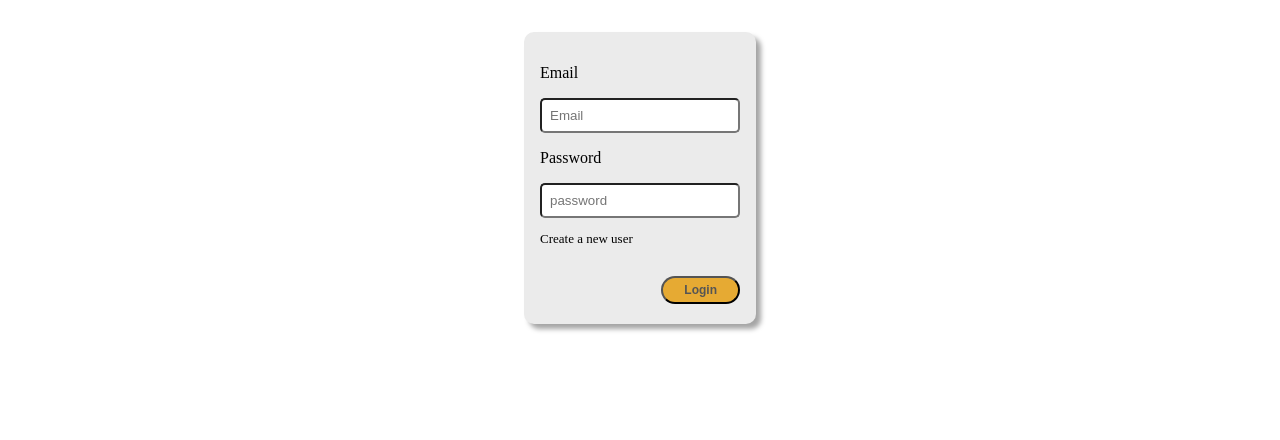
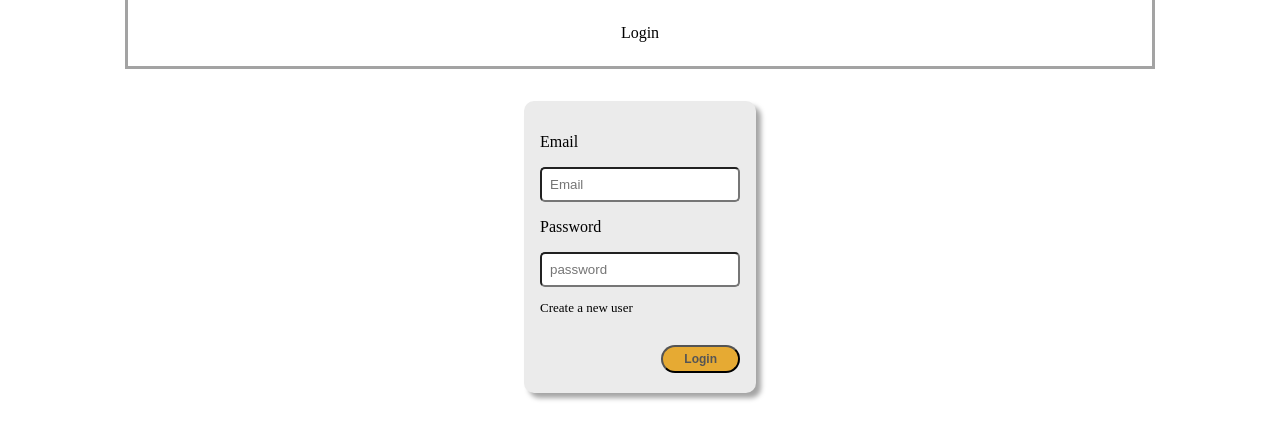
Before and after one commit to axel-bjornfot/inlogg, a React (Create React App) app: page / in a window 1280 px wide. Shown: the top 440 px of the page. Built offline with nearby package versions, Linux system fonts and the light colour scheme; no server answers.

Commit message:
navbar css

```diff
--- a/src/App.js
+++ b/src/App.js
@@ -4,6 +4,7 @@ import MemeContext from "./context/MemeProvider";
 import Home from "./pages/Home";
 import Register from "./pages/Register";
 import List from "./pages/List";
+import Navbar from "./component/Navbar";
 
 function App() {
   return (
@@ -11,6 +12,7 @@ function App() {
       <UserContext>
         <MemeContext>
           <BrowserRouter>
+            <Navbar />
             <Route exact path='/' component={Home} />
             <Route exact path='/register' component={Register} />
             <Route exact path='/list' component={List} />
--- a/src/component/Navbar.jsx
+++ b/src/component/Navbar.jsx
@@ -0,0 +1,42 @@
+import { NavLink, useHistory } from "react-router-dom";
+import { UserContext } from "../context/UserProvider";
+import { useContext, useEffect } from "react";
+import styles from "./css/Navbar.module.css";
+
+const Navbar = () => {
+  const { logout, whoami, loggedIn } = useContext(UserContext);
+  const history = useHistory();
+
+  useEffect(() => {
+    whoami(loggedIn);
+  }, []);
+
+  const handleSubmit = async () => {
+    let result = await logout();
+    console.log(result);
+    if (result.success) {
+      history.push("/");
+    }
+  };
+  console.log(loggedIn);
+  return (
+    <nav className={styles.navbar}>
+      {loggedIn ? (
+        <>
+          <NavLink className={styles.link} exact to='/List'>
+            List
+          </NavLink>
+          <span onClick={handleSubmit} className={styles.link}>
+            Logout
+          </span>
+        </>
+      ) : (
+        <NavLink to='/' className={styles.link}>
+          Login
+        </NavLink>
+      )}
+    </nav>
+  );
+};
+
+export default Navbar;
--- /dev/null
+++ b/src/component/css/Navbar.module.css
@@ -0,0 +1,26 @@
+.navbar {
+  text-align: center;
+  border-bottom: 3px solid rgb(163, 163, 163);
+  border-left: 3px solid rgb(163, 163, 163);
+  border-right: 3px solid rgb(163, 163, 163);
+  width: 80%;
+  margin: auto;
+  padding-top: 1.5rem;
+  padding-bottom: 1.5rem;
+}
+
+.link {
+  color: black;
+  font-size: 1rem;
+  margin: 0 1rem;
+  text-decoration: none;
+  padding: 10px;
+}
+
+.hr {
+  margin: 2rem;
+}
+
+.link:hover {
+  border: 3px solid coral;
+}
```
